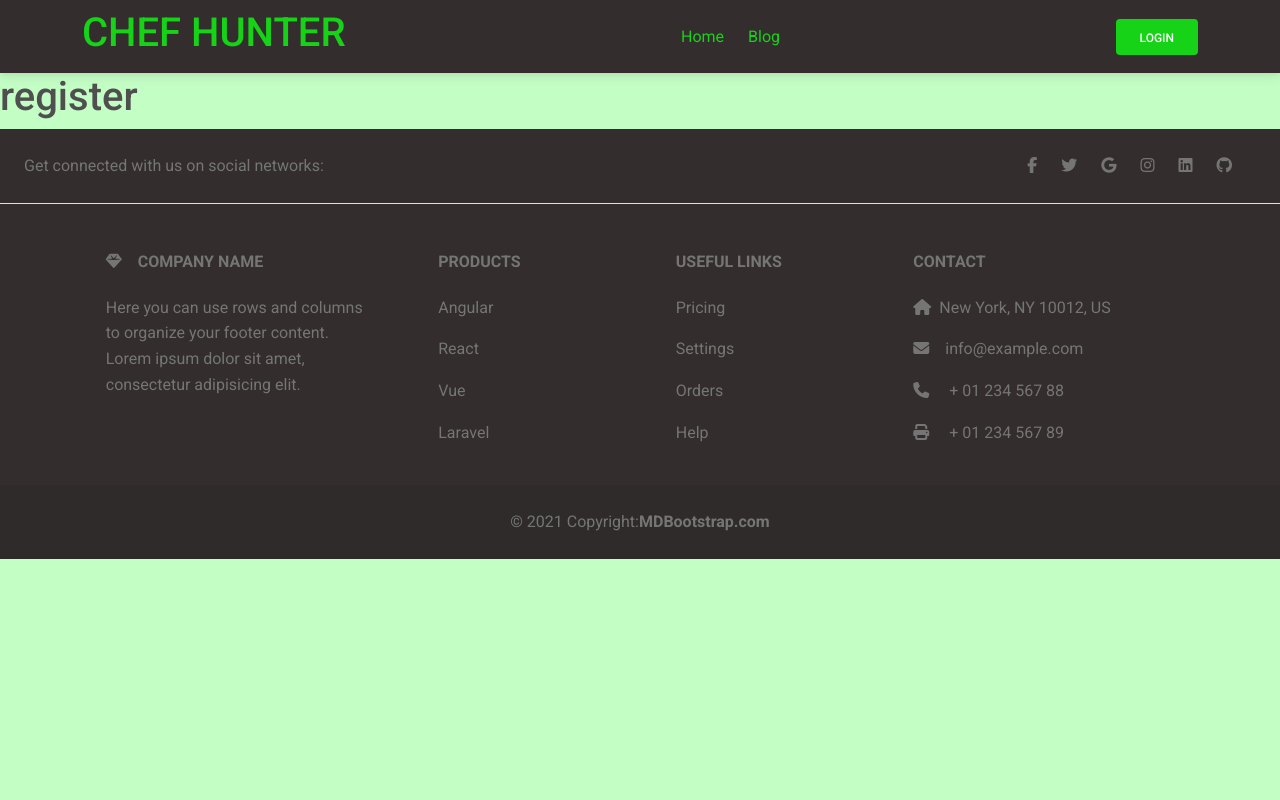
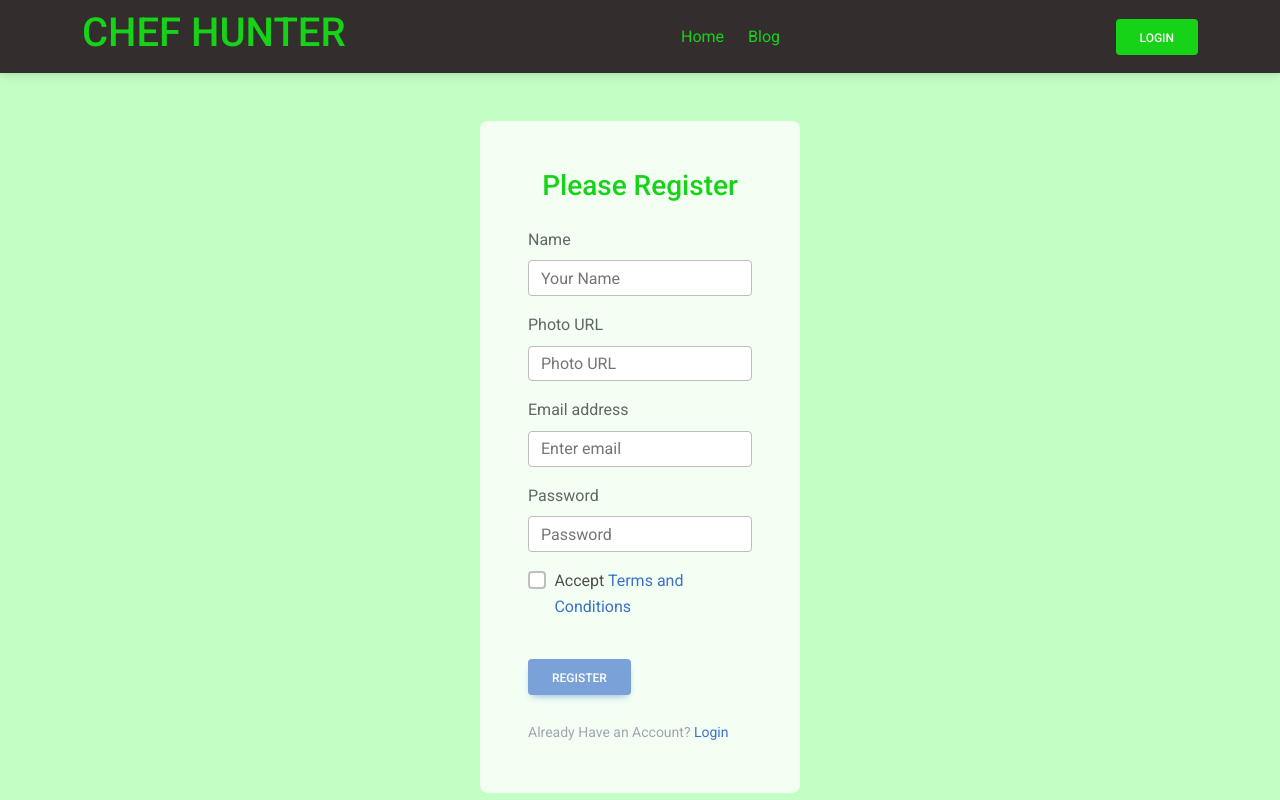
Before and after one commit to hasib231/chef-recipe-hunting-client-side, a React (Vite) app: page /register in a window 1280 px wide. Shown: the top 800 px of the page. Built offline with nearby package versions, Linux system fonts and the light colour scheme; no server answers.

Commit message:
Register page designe complete

```diff
--- a/src/pages/Register/Register.jsx
+++ b/src/pages/Register/Register.jsx
@@ -1,11 +1,107 @@
-import React from 'react';
+import React, { useContext } from "react";
+import { Button, Container, Form } from "react-bootstrap";
+import { Link } from "react-router-dom";
+import { useState } from "react";
+import { AuthContex } from "../../providers/AuthProvider";
 
 const Register = () => {
-    return (
-        <div>
-            <h1>register</h1>
-        </div>
-    );
+  const { createUser } = useContext(AuthContex);
+  const [accepted, setAccepted] = useState(false);
+
+  const handleRegister = (event) => {
+    event.preventDefault();
+    const form = event.target;
+    const name = form.name.value;
+    const photo = form.photo.value;
+    const email = form.email.value;
+    const password = form.password.value;
+
+    console.log(name, photo, email, password);
+    createUser(email, password)
+      .then((result) => {
+        const createdUser = result.user;
+        console.log(createdUser);
+      })
+      .catch((error) => {
+        console.log(error);
+      });
+  };
+
+  const handleAccepted = (event) => {
+    setAccepted(event.target.checked);
+  };
+
+  return (
+    <Container className="w-25 mx-auto p-5 my-section-bg my-5 rounded-5">
+      <h3 className="my-color-1 mb-4 text-center">Please Register</h3>
+      <Form onSubmit={handleRegister}>
+        <Form.Group className="mb-3" controlId="formBasicEmail">
+          <Form.Label>Name</Form.Label>
+          <Form.Control
+            type="text"
+            name="name"
+            placeholder="Your Name"
+            required
+          />
+        </Form.Group>
+        <Form.Group className="mb-3" controlId="formBasicEmail">
+          <Form.Label>Photo URL</Form.Label>
+          <Form.Control
+            type="text"
+            name="photo"
+            placeholder="Photo URL"
+            required
+          />
+        </Form.Group>
+        <Form.Group className="mb-3" controlId="formBasicEmail">
+          <Form.Label>Email address</Form.Label>
+          <Form.Control
+            type="email"
+            name="email"
+            placeholder="Enter email"
+            required
+          />
+        </Form.Group>
+
+        <Form.Group className="mb-3" controlId="formBasicPassword">
+          <Form.Label>Password</Form.Label>
+          <Form.Control
+            type="password"
+            name="password"
+            placeholder="Password"
+            required
+          />
+        </Form.Group>
+
+        <Form.Group className="mb-3" controlId="formBasicCheckbox">
+          <Form.Check
+            onClick={handleAccepted}
+            type="checkbox"
+            name="accept"
+            label={
+              <>
+                Accept <Link to="/terms">Terms and Conditions</Link>{" "}
+              </>
+            }
+          />
+        </Form.Group>
+        <Button
+          variant="primary"
+          disabled={!accepted}
+          type="submit"
+          className="my-bg-color-2 my-color-2 my-4"
+        >
+          Register
+        </Button>
+        <br />
+        <Form.Text className="text-secondary">
+          Already Have an Account? <Link to="/login">Login</Link>
+        </Form.Text>
+        <Form.Text className="text-success"></Form.Text>
+        <Form.Text className="text-danger"></Form.Text>
+      </Form>
+    </Container>
+  );
 };
 
 export default Register;
```
